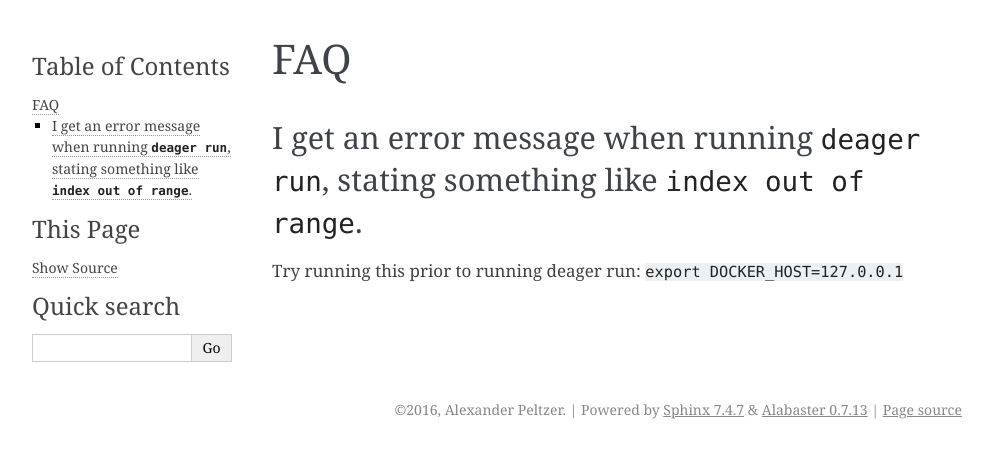
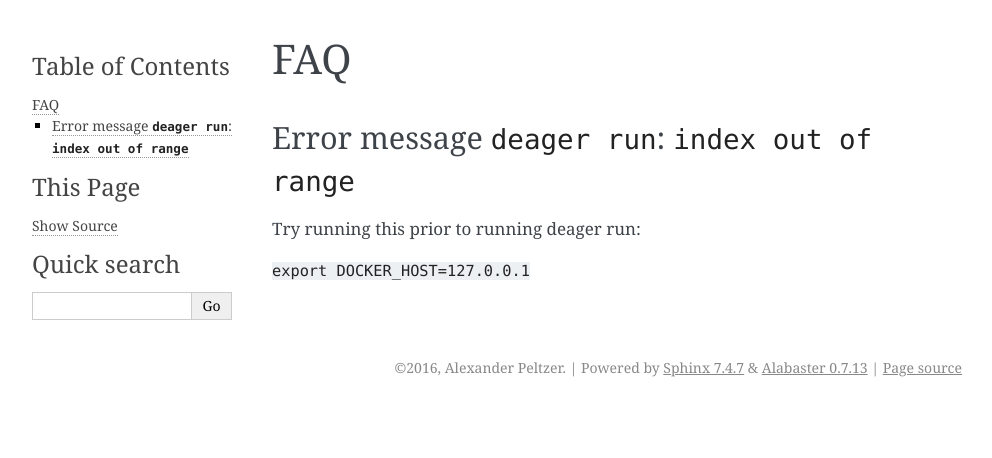
Before and after one commit to apeltzer/EAGER-GUI, a Sphinx documentation site: the page built from docs/contents/faq.rst, in a window 1280 px wide. Shown: the top 458 px of the page, without its empty margins (148-1140 px from the left). Built offline with Sphinx 7.4.7, drawn with Linux system fonts in a browser that asks for light colours.

Commit message:
Updated error

```diff
--- a/docs/contents/faq.rst
+++ b/docs/contents/faq.rst
@@ -1,7 +1,9 @@
 FAQ
 ===
 
-I get an error message when running ``deager run``, stating something like ``index out of range``.
---------------------------------------------------------------------------------------------------
+Error message ``deager run``: ``index out of range``
+----------------------------------------------------
 
-Try running this prior to running deager run:   ``export DOCKER_HOST=127.0.0.1``
+Try running this prior to running deager run:
+
+``export DOCKER_HOST=127.0.0.1``
```
